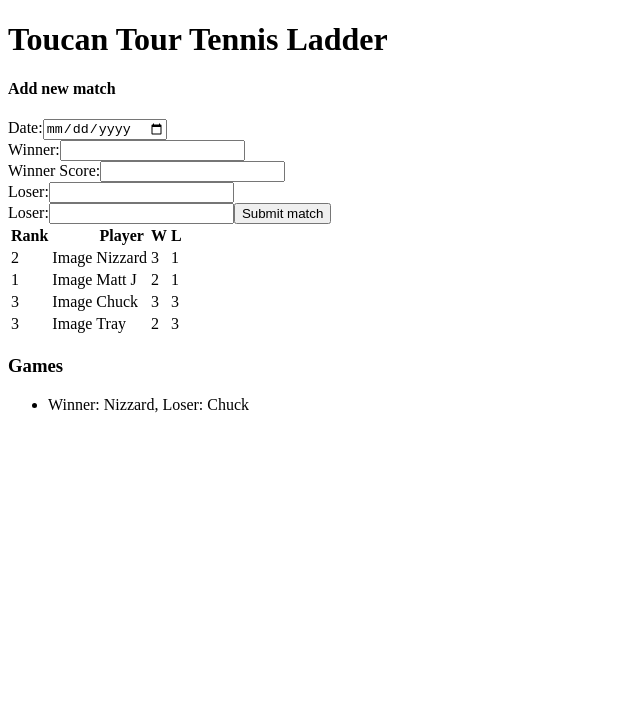
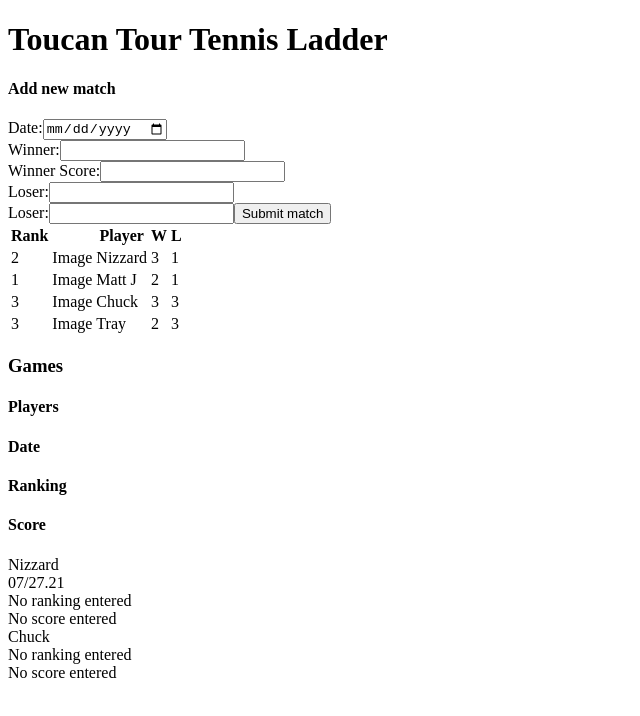
Before and after one commit to alstonwhite/tennis-ladder-arch, a React (Create React App) app: page / in a window 1280 px wide. Shown: the top 716 px of the page, without its empty margins (0-640 px from the left). Built offline with nearby package versions, Linux system fonts and the light colour scheme.

Commit message:
Updated matches display format -- intermediary

```diff
--- a/src/components/MatchesDisplay.js
+++ b/src/components/MatchesDisplay.js
@@ -8,15 +8,31 @@ const LadderRankings = ({matches}) => {
 
 
     return (
-        <>
-      <h3>Games</h3>
-      <ul>
+      <div className="matches-grid">
+        <h3 className="matches-grid__title">Games</h3>
+        <div className="matches-grid__heading">
+          <h4>Players</h4>
+          <h4>Date</h4>
+          <h4>Ranking</h4>
+          <h4>Score</h4>
+        </div>
         {matches ? matches.sort((p1, p2) => p1.ranking > p2.ranking ? 1 : -1).map(match =>
-          <li>Winner: {match.winner}, Loser: {match.loser}</li>) :
-          <li>No games added</li>
-        }
-      </ul>
-        </>
+          <div className="matches-grid__game">
+            <div className="matches-grid__player">
+              <div>{match.winner ? match.winner : "No winner entered"}</div>
+              <div>{match.date ? match.date : "No date entered"}</div>
+              <div>{match.winner.rank ? match.winner.rank : "No ranking entered"}</div>
+              <div>{match.winner.score ? match.winner.score : "No score entered"}</div>
+            </div>
+            <div className="matches-grid__player">
+              <div>{match.loser ? match.loser : "No winner entered"}</div>
+              <div></div>
+              <div>{match.loser.rank ? match.loser.rank : "No ranking entered"}</div>
+              <div>{match.loser.score ? match.loser.score : "No score entered"}</div>
+            </div>
+          </div>
+        ) : <div className="matches-grid__game">No matches added</div>}
+      </div>
     )
 }
 
```
Also changed, not shown: src/App.js (+0 -11 lines).
